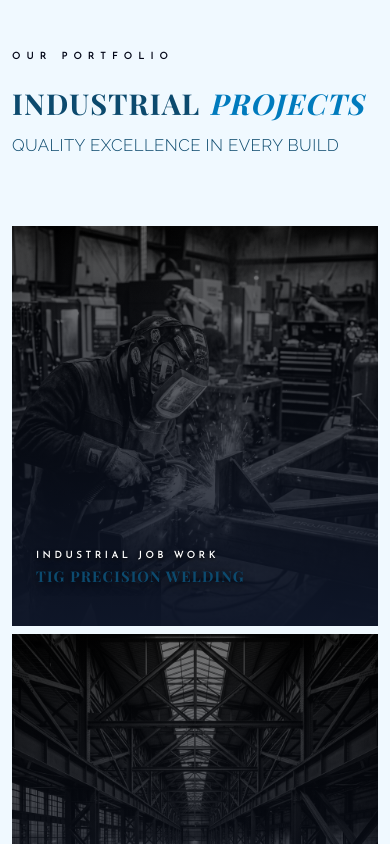
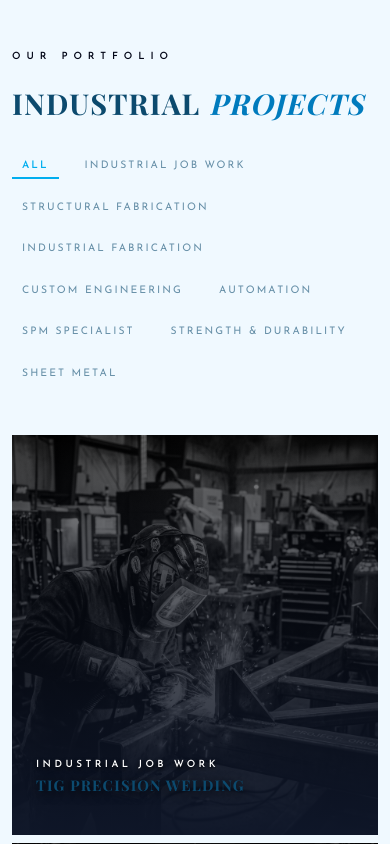
Before and after one commit to Nishal-15/Liftarc, a React (Vite) app: page / in a window 390 px wide. Shown: the part 8280-9124 px from the top of the page. Built offline with nearby package versions, Linux system fonts and the light colour scheme; a web font is replaced by a local one.

Commit message:
Initialized platform enhancements: implemented dynamic project filtering, interactive location map, and animated Hero statistics

```diff
--- a/src/components/Contact.jsx
+++ b/src/components/Contact.jsx
@@ -148,6 +148,23 @@ const Contact = () => {
                         </div>
                     </div>
                 </div>
+
+                {/* Interactive Map Row */}
+                <div className="row mt-5 pt-lg-5" data-aos="fade-up">
+                    <div className="col-12">
+                        <div className="map-container shadow-sm border" style={{ height: '400px', backgroundColor: 'var(--light-bg)', border: '1px solid var(--light-border)', overflow: 'hidden' }}>
+                            <iframe
+                                src="https://www.google.com/maps/embed?pb=!1m18!1m12!1m3!1d125322.44153139368!2d76.88483259461142!3d11.01201452399201!2m3!1f0!2f0!3f0!3m2!1i1024!2i768!4f13.1!3m3!1m2!1s0x3ba859af2f971cb5%3A0x2fc1c81e183ed282!2sCoimbatore%2C%20Tamil%20Nadu!5e0!3m2!1sen!2sin!4v1714987654321!5m2!1sen!2sin"
+                                width="100%"
+                                height="100%"
+                                style={{ border: 0, filter: 'grayscale(10%) contrast(1.1) brightness(0.95)' }}
+                                allowFullScreen=""
+                                loading="lazy"
+                                referrerPolicy="no-referrer-when-downgrade"
+                            ></iframe>
+                        </div>
+                    </div>
+                </div>
             </div>
             <style>{`
                 .form-control::placeholder {
--- a/src/components/Hero.jsx
+++ b/src/components/Hero.jsx
@@ -1,5 +1,17 @@
-import React from 'react';
-import { motion } from 'framer-motion';
+import React, { useState, useEffect } from 'react';
+import { motion, useMotionValue, useSpring, useTransform, animate } from 'framer-motion';
+
+const Counter = ({ value, duration = 2 }) => {
+    const count = useMotionValue(0);
+    const rounded = useTransform(count, (latest) => Math.round(latest));
+
+    useEffect(() => {
+        const controls = animate(count, value, { duration });
+        return controls.stop;
+    }, [value, duration]);
+
+    return <motion.span>{rounded}</motion.span>;
+};
 
 const Hero = () => {
   return (
@@ -90,15 +102,15 @@ const Hero = () => {
       {/* Stats Quick Grid */}
       <div className="position-absolute d-none d-lg-flex" style={{ bottom: '80px', right: '5%', gap: '60px', zIndex: 10 }}>
         <div className="text-end" data-aos="fade-in" data-aos-delay="2200">
-          <div className="fs-1 text-light" style={{ fontFamily: 'var(--font-display)', fontStyle: 'italic', fontWeight: 900, lineHeight: 1, fontSize: '3rem' }}>500<span style={{ fontStyle: 'normal', color: '#00AEEF' }}>+</span></div>
+          <div className="fs-1 text-light" style={{ fontFamily: 'var(--font-display)', fontStyle: 'italic', fontWeight: 900, lineHeight: 1, fontSize: '3rem' }}><Counter value={500} /><span style={{ fontStyle: 'normal', color: '#00AEEF' }}>+</span></div>
           <div className="text-light text-uppercase" style={{ fontSize: '0.58rem', letterSpacing: '0.35em', marginTop: '8px', opacity: 0.7, fontFamily: 'var(--font-tag)', fontWeight: 200 }}>Projects Delivered</div>
         </div>
         <div className="text-end" data-aos="fade-in" data-aos-delay="2400">
-          <div className="fs-1 text-light" style={{ fontFamily: 'var(--font-display)', fontStyle: 'italic', fontWeight: 900, lineHeight: 1, fontSize: '3rem' }}>9<span style={{ fontStyle: 'normal', color: '#00AEEF' }}>+</span></div>
+          <div className="fs-1 text-light" style={{ fontFamily: 'var(--font-display)', fontStyle: 'italic', fontWeight: 900, lineHeight: 1, fontSize: '3rem' }}><Counter value={9} /><span style={{ fontStyle: 'normal', color: '#00AEEF' }}>+</span></div>
           <div className="text-light text-uppercase" style={{ fontSize: '0.58rem', letterSpacing: '0.35em', marginTop: '8px', opacity: 0.7, fontFamily: 'var(--font-tag)', fontWeight: 200 }}>Years Expertise</div>
         </div>
         <div className="text-end" data-aos="fade-in" data-aos-delay="2600">
-          <div className="fs-1 text-light" style={{ fontFamily: 'var(--font-display)', fontStyle: 'italic', fontWeight: 900, lineHeight: 1, fontSize: '3rem' }}>98<span style={{ fontStyle: 'normal', color: '#00AEEF' }}>%</span></div>
+          <div className="fs-1 text-light" style={{ fontFamily: 'var(--font-display)', fontStyle: 'italic', fontWeight: 900, lineHeight: 1, fontSize: '3rem' }}><Counter value={98} /><span style={{ fontStyle: 'normal', color: '#00AEEF' }}>%</span></div>
           <div className="text-light text-uppercase" style={{ fontSize: '0.58rem', letterSpacing: '0.35em', marginTop: '8px', opacity: 0.7, fontFamily: 'var(--font-tag)', fontWeight: 200 }}>Client Loyalty</div>
         </div>
       </div>
--- a/src/components/Projects.jsx
+++ b/src/components/Projects.jsx
@@ -1,4 +1,5 @@
 import React from 'react';
+import { motion, AnimatePresence } from 'framer-motion';
 
 const projects = [
     {
@@ -52,6 +53,13 @@ const projects = [
 ];
 
 const Projects = () => {
+    const [filter, setFilter] = React.useState('All');
+    const categories = ['All', ...new Set(projects.map(p => p.category))];
+
+    const filteredProjects = filter === 'All'
+        ? projects
+        : projects.filter(p => p.category === filter);
+
     return (
         <section id="projects" className="light-theme" style={{ backgroundColor: 'var(--light-bg2)' }}>
             <div className="container">
@@ -61,13 +69,53 @@ const Projects = () => {
                         <h2 className="section-title">INDUSTRIAL <span className="text-accent" style={{ fontStyle: 'italic', fontFamily: 'var(--font-heading)' }}>PROJECTS</span></h2>
                     </div>
                     <div className="col-lg-6 text-lg-end" data-aos="fade-left">
-                        <p className="text-light text-uppercase" style={{ fontSize: '0.6rem', letterSpacing: '0.38em', opacity: 1, fontFamily: 'var(--font-tag)', fontWeight: 600, color: 'var(--light-text)' }}>Quality Excellence in Every Build</p>
+                        <div className="d-flex flex-wrap justify-content-lg-end gap-3 mt-4 mt-lg-0">
+                            {categories.map((cat) => (
+                                <button
+                                    key={cat}
+                                    onClick={() => setFilter(cat)}
+                                    className={`filter-btn ${filter === cat ? 'active' : ''}`}
+                                    style={{
+                                        background: 'transparent',
+                                        border: 'none',
+                                        color: filter === cat ? 'var(--accent)' : 'var(--light-text)',
+                                        fontFamily: 'var(--font-tag)',
+                                        fontSize: '0.65rem',
+                                        letterSpacing: '0.2em',
+                                        textTransform: 'uppercase',
+                                        padding: '5px 10px',
+                                        position: 'relative',
+                                        transition: 'all 0.3s ease',
+                                        fontWeight: filter === cat ? '700' : '400',
+                                        opacity: filter === cat ? 1 : 0.6
+                                    }}
+                                >
+                                    {cat}
+                                    {filter === cat && (
+                                        <motion.div
+                                            layoutId="activeFilter"
+                                            className="position-absolute bottom-0 start-0 w-100"
+                                            style={{ height: '2px', backgroundColor: 'var(--accent)' }}
+                                        />
+                                    )}
+                                </button>
+                            ))}
+                        </div>
                     </div>
                 </div>
 
                 <div className="row g-2">
-                    {projects.map((project, index) => (
-                        <div key={index} className="col-md-6 col-lg-3" data-aos="zoom-in" data-aos-delay={index * 100}>
+                    <AnimatePresence mode="popLayout">
+                        {filteredProjects.map((project, index) => (
+                            <motion.div
+                                layout
+                                initial={{ opacity: 0, scale: 0.9 }}
+                                animate={{ opacity: 1, scale: 1 }}
+                                exit={{ opacity: 0, scale: 0.9 }}
+                                transition={{ duration: 0.4 }}
+                                key={project.title}
+                                className="col-md-6 col-lg-3"
+                            >
                             <div className="project-item position-relative overflow-hidden" style={{ height: '400px', cursor: 'pointer' }}>
                                 <img src={project.image} alt={project.title} className="w-100 h-100 object-fit-cover transition-all duration-700" style={{ filter: 'grayscale(100%) brightness(0.5)' }} />
                                 <div className="project-overlay position-absolute top-0 start-0 w-100 h-100 p-4 d-flex flex-column justify-content-end" style={{
@@ -81,8 +129,9 @@ const Projects = () => {
                                     </div>
                                 </div>
                             </div>
-                        </div>
+                        </motion.div>
                     ))}
+                </AnimatePresence>
                 </div>
             </div>
 
```
